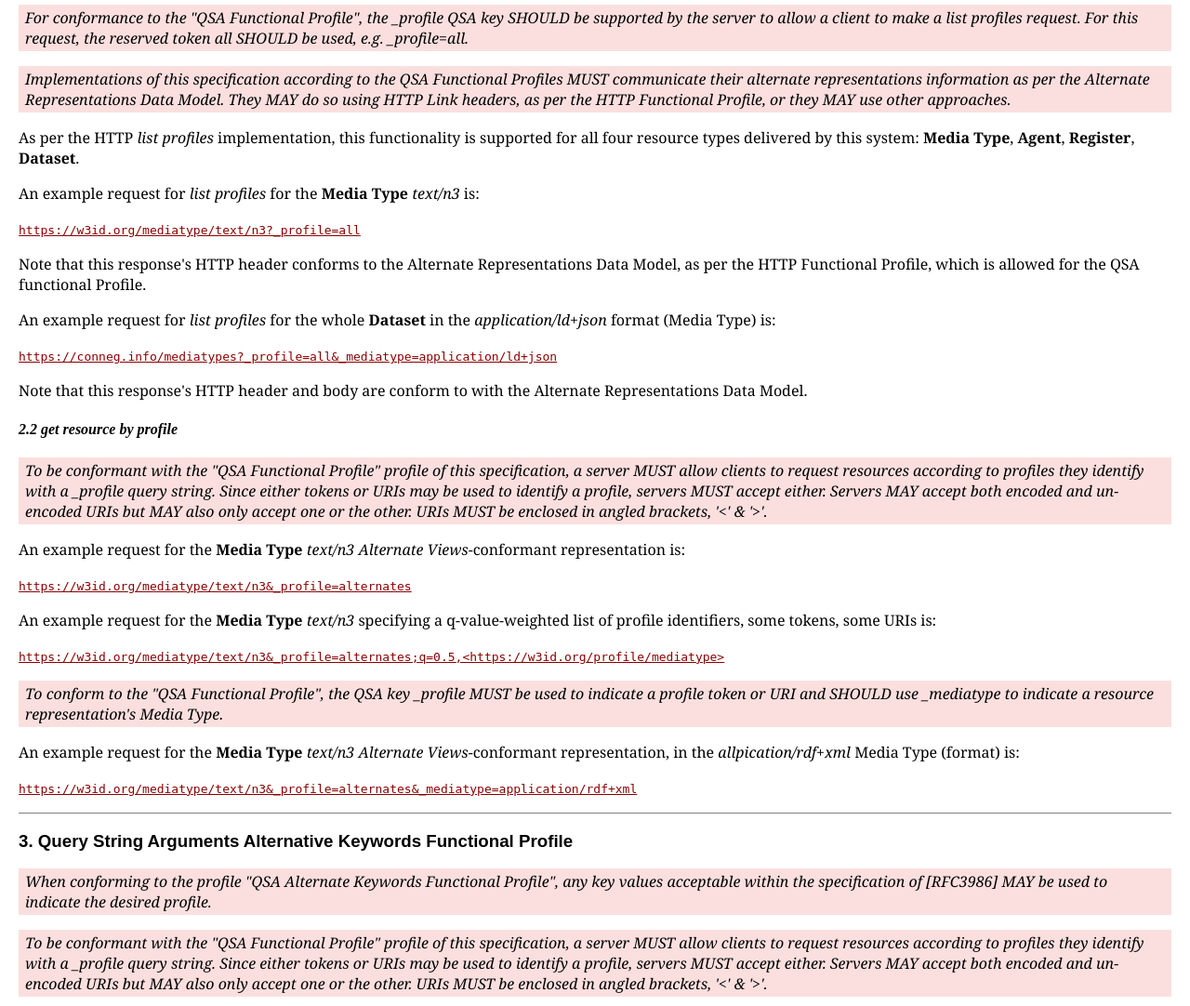
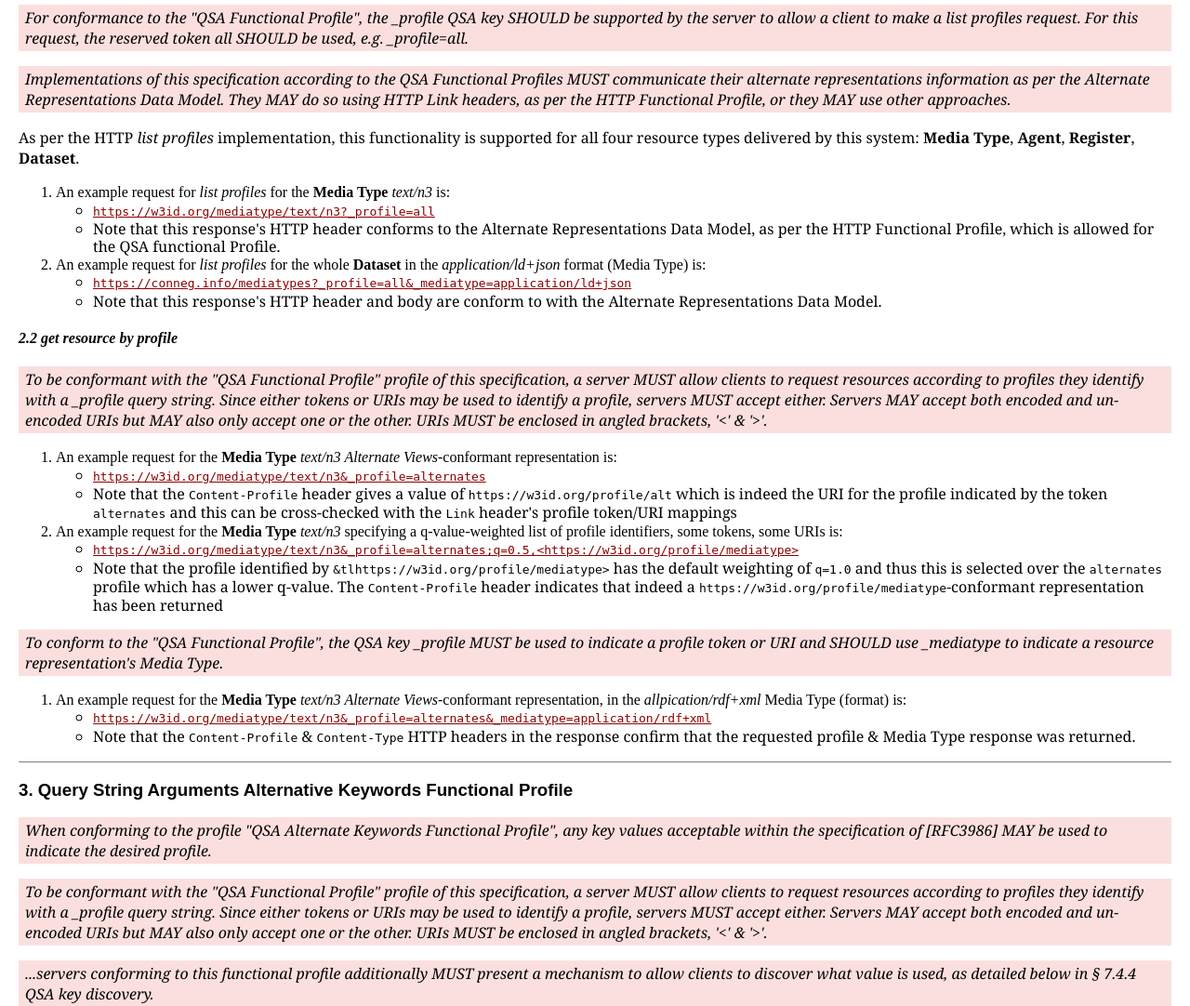
Before and after one commit to nicholascar/mediatypes-service, a Flask app: template view/templates/connegp.html in a window 1280 px wide. Shown: the part 2536-3618 px from the top of the page at 93% size. Run offline with Flask 2, Linux system fonts and the light colour scheme; the template is opened without the code that fills it, so the values that code supplies are empty; some web fonts are replaced.

Commit message:
more connegp writeup

```diff
--- a/view/templates/connegp.html
+++ b/view/templates/connegp.html
@@ -125,23 +125,63 @@
             <p class="connegp">For conformance to the "QSA Functional Profile", the _profile QSA key SHOULD be supported by the server to allow a client to make a list profiles request. For this request, the reserved token all SHOULD be used, e.g. _profile=all.</p>
             <p class="connegp">Implementations of this specification according to the QSA Functional Profiles MUST communicate their alternate representations information as per the Alternate Representations Data Model. They MAY do so using HTTP Link headers, as per the HTTP Functional Profile, or they MAY use other approaches.</p>
             <p>As per the HTTP <em>list profiles</em> implementation, this functionality is supported for all four resource types delivered by this system: <strong>Media Type</strong>, <strong>Agent</strong>, <strong>Register</strong>, <strong>Dataset</strong>.</p>
-            <p>An example request for <em>list profiles</em> for the <strong>Media Type</strong> <em>text/n3</em> is:</p>
-            <p><code><a href="https://w3id.org/mediatype/text/n3?_profile=all">https://w3id.org/mediatype/text/n3?_profile=all</a></code></p>
-            <p>Note that this response's HTTP header conforms to the Alternate Representations Data Model, as per the HTTP Functional Profile, which is allowed for the QSA functional Profile.</p>
-            <p>An example request for <em>list profiles</em> for the whole <strong>Dataset</strong> in the <em>application/ld+json</em> format (Media Type) is:</p>
-            <p><code><a href="https://conneg.info/mediatypes?_profile=all&_mediatype=application/ld+json">https://conneg.info/mediatypes?_profile=all&_mediatype=application/ld+json</a></code></p>
-            <p>Note that this response's HTTP header and body are conform to with the Alternate Representations Data Model.</p>
+            <ol>
+              <li>
+                An example request for <em>list profiles</em> for the <strong>Media Type</strong> <em>text/n3</em> is:
+                <ul>
+                  <li><code><a href="https://w3id.org/mediatype/text/n3?_profile=all">https://w3id.org/mediatype/text/n3?_profile=all</a></code></li>
+                  <li>Note that this response's HTTP header conforms to the Alternate Representations Data Model, as per the HTTP Functional Profile, which is allowed for the QSA functional Profile.</li>
+                </ul>
+              </li>
+              <li>
+                An example request for <em>list profiles</em> for the whole <strong>Dataset</strong> in the <em>application/ld+json</em> format (Media Type) is:
+                <ul>
+                  <li><code><a href="https://conneg.info/mediatypes?_profile=all&_mediatype=application/ld+json">https://conneg.info/mediatypes?_profile=all&_mediatype=application/ld+json</a></code></li>
+                  <li>Note that this response's HTTP header and body are conform to with the Alternate Representations Data Model.</li>
+                </ul>
+              </li>
+            </ol>
           </section>
           <section id="qsa-getresourcebyprofile">
             <h4><em>2.2 get resource by profile</em></h4>
             <p class="connegp">To be conformant with the "QSA Functional Profile" profile of this specification, a server MUST allow clients to request resources according to profiles they identify with a _profile query string. Since either tokens or URIs may be used to identify a profile, servers MUST accept either. Servers MAY accept both encoded and un-encoded URIs but MAY also only accept one or the other. URIs MUST be enclosed in angled brackets, '<' & '>'.</p>
-            <p>An example request for the <strong>Media Type</strong> <em>text/n3</em> <em>Alternate Views</em>-conformant representation is:</p>
-            <p><code><a href="https://w3id.org/mediatype/text/n3&_profile=alternates">https://w3id.org/mediatype/text/n3&_profile=alternates</a></code></p>
-            <p>An example request for the <strong>Media Type</strong> <em>text/n3</em> specifying a q-value-weighted list of profile identifiers, some tokens, some URIs is:</p>
-            <p><code><a href="https://w3id.org/mediatype/text/n3&_profile=alternates;q=0.5,<https://w3id.org/profile/mediatype>">https://w3id.org/mediatype/text/n3&_profile=alternates;q=0.5,&lthttps://w3id.org/profile/mediatype></a></code></p>
+            <ol>
+              <li>
+                An example request for the <strong>Media Type</strong> <em>text/n3</em> <em>Alternate Views</em>-conformant representation is:
+                <ul>
+                  <li><code><a href="https://w3id.org/mediatype/text/n3&_profile=alternates">https://w3id.org/mediatype/text/n3&_profile=alternates</a></code></li>
+                  <li>Note that the <code>Content-Profile</code> header gives a value of <code>https://w3id.org/profile/alt</code> which is indeed the URI for the profile indicated by the token <code>alternates</code> and this can be cross-checked with the <code>Link</code> header's profile token/URI mappings</li>
+                </ul>
+              </li>
+              <li>
+                An example request for the <strong>Media Type</strong> <em>text/n3</em> specifying a q-value-weighted list of profile identifiers, some tokens, some URIs is:
+                <ul>
+                  <li><code><a href="https://w3id.org/mediatype/text/n3&_profile=alternates;q=0.5,<https://w3id.org/profile/mediatype>">https://w3id.org/mediatype/text/n3&_profile=alternates;q=0.5,&lt;https://w3id.org/profile/mediatype></a></code></li>
+                  <li>Note that the profile identified by <code>&tlhttps://w3id.org/profile/mediatype></code> has the default weighting of <code>q=1.0</code> and thus this is selected over the <code>alternates</code> profile which has a lower q-value. The <code>Content-Profile</code> header indicates that indeed a <code>https://w3id.org/profile/mediatype</code>-conformant representation has been returned</li>
+                </ul>
+              </li>
+            </ol>
             <p class="connegp">To conform to the "QSA Functional Profile", the QSA key _profile MUST be used to indicate a profile token or URI and SHOULD use _mediatype to indicate a resource representation's Media Type.</p>
-            <p>An example request for the <strong>Media Type</strong> <em>text/n3</em> <em>Alternate Views</em>-conformant representation, in the <em>allpication/rdf+xml</em> Media Type (format) is:</p>
-            <p><code><a href="https://w3id.org/mediatype/text/n3&_profile=alternates&_mediatype=application/rdf+xml">https://w3id.org/mediatype/text/n3&_profile=alternates&_mediatype=application/rdf+xml</a></code></p>
+            <!--
+            <ol>
+              <li>
+
+                <ul>
+                  <li></li>
+                  <li></li>
+                </ul>
+              </li>
+            </ol>
+            -->
+            <ol>
+              <li>
+                An example request for the <strong>Media Type</strong> <em>text/n3</em> <em>Alternate Views</em>-conformant representation, in the <em>allpication/rdf+xml</em> Media Type (format) is:
+                <ul>
+                  <li><code><a href="https://w3id.org/mediatype/text/n3&_profile=alternates&_mediatype=application/rdf+xml">https://w3id.org/mediatype/text/n3&_profile=alternates&_mediatype=application/rdf+xml</a></code></li>
+                  <li>Note that the <code>Content-Profile</code> &amp; <code>Content-Type</code> HTTP headers in the response confirm that the requested profile &amp; Media Type response was returned.</li>
+                </ul>
+              </li>
+            </ol>
           </section>
         </section>
         <section id="qsa-alt" style="border-top: solid 1px grey;">
```
